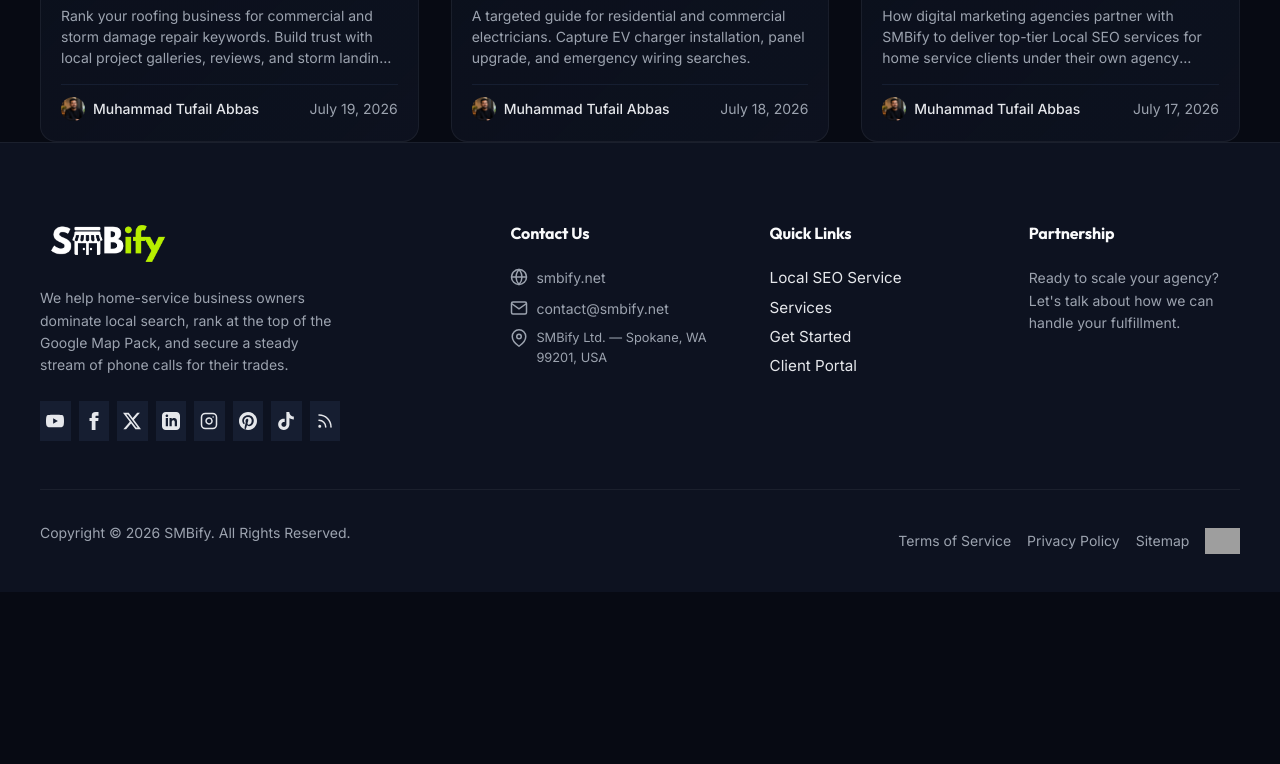
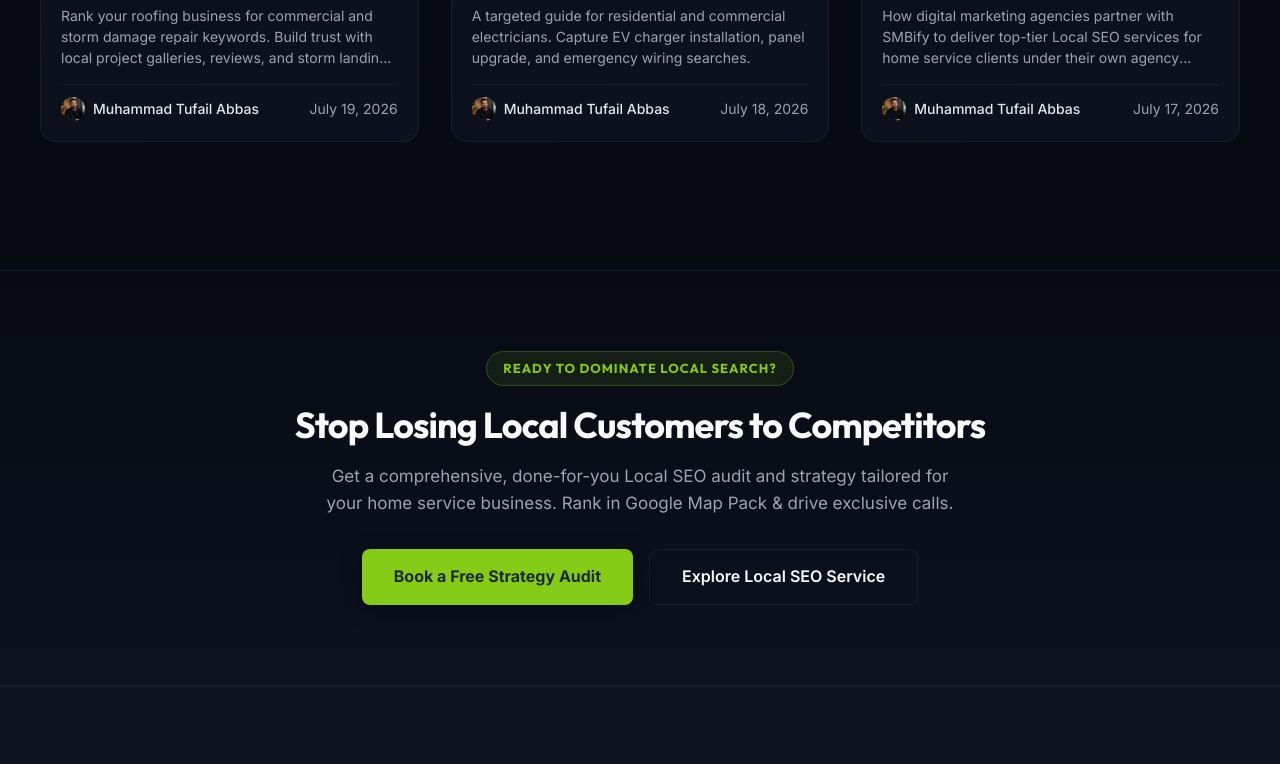
Before and after one commit to tufailabbasy/SMBify-Agency, a website: page blog.html in a window 1280 px wide. Shown: the part 2014-2778 px from the top of the page. Before the commit the page ends 2606 px from the top, so only its background shows below. Drawn offline with Linux system fonts and the light colour scheme; grey boxes are pictures that could not be loaded.

Commit message:
fix(blog): add bottom section padding and master CTA banner above footer on blog index

```diff
--- a/blog.html
+++ b/blog.html
@@ -594,6 +594,19 @@
             <div class="blog-pagination" id="blog-pagination"></div>
         </div>
     </section>
+<!-- MASTER BLOG INDEX CTA BANNER -->
+<section class="blog-cta-banner">
+    <div class="max-width-container">
+        <span class="blog-hero-badge">Ready to Dominate Local Search?</span>
+        <h2 class="blog-cta-title">Stop Losing Local Customers to Competitors</h2>
+        <p class="blog-cta-subtitle">Get a comprehensive, done-for-you Local SEO audit and strategy tailored for your home service business. Rank in Google Map Pack &amp; drive exclusive calls.</p>
+        <div class="blog-cta-actions">
+            <a href="/booking" class="btn btn--primary" style="padding: 14px 32px; font-size: 16px; font-weight: 700; border-radius: 8px;">Book a Free Strategy Audit</a>
+            <a href="/local-seo" class="btn-secondary-outline" style="padding: 14px 32px; font-size: 16px; font-weight: 600; border-radius: 8px;">Explore Local SEO Service</a>
+        </div>
+    </div>
+</section>
+
 
 
 
--- a/css/blog-pages.css
+++ b/css/blog-pages.css
@@ -1225,3 +1225,65 @@ body {
   border-radius: var(--radius-circle);
   object-fit: cover;
 }
+
+/* Blog Listing Article Section Padding & Spacing Scale */
+.blog-article-section {
+  padding-bottom: var(--space-64);
+}
+
+/* Master Blog Index CTA Banner */
+.blog-cta-banner {
+  padding: 80px 0;
+  background: linear-gradient(180deg, var(--color-bg-deep-space) 0%, var(--color-card-midnight) 100%);
+  border-top: 1px solid var(--color-border-navy);
+  border-bottom: 1px solid var(--color-border-navy);
+  text-align: center;
+  margin-top: 64px;
+}
+
+.blog-cta-title {
+  font-family: var(--font-heading);
+  font-size: 36px;
+  font-weight: 700;
+  color: var(--color-text-white);
+  margin: 0 0 16px 0;
+}
+
+@media (max-width: 768px) {
+  .blog-cta-title {
+    font-size: 26px;
+  }
+}
+
+.blog-cta-subtitle {
+  font-size: 17px;
+  line-height: 1.6;
+  color: var(--color-text-muted-slate);
+  max-width: 640px;
+  margin: 0 auto 32px auto;
+}
+
+.blog-cta-actions {
+  display: flex;
+  gap: 16px;
+  justify-content: center;
+  flex-wrap: wrap;
+}
+
+.btn-secondary-outline {
+  padding: 12px 24px;
+  font-family: var(--font-body);
+  font-size: 15px;
+  font-weight: 600;
+  border-radius: var(--radius-button);
+  border: 1px solid var(--color-border-navy);
+  color: var(--color-text-white);
+  text-decoration: none;
+  background: transparent;
+  transition: all 0.2s ease;
+}
+
+.btn-secondary-outline:hover {
+  border-color: var(--color-lime-primary);
+  color: var(--color-lime-primary);
+}
```
